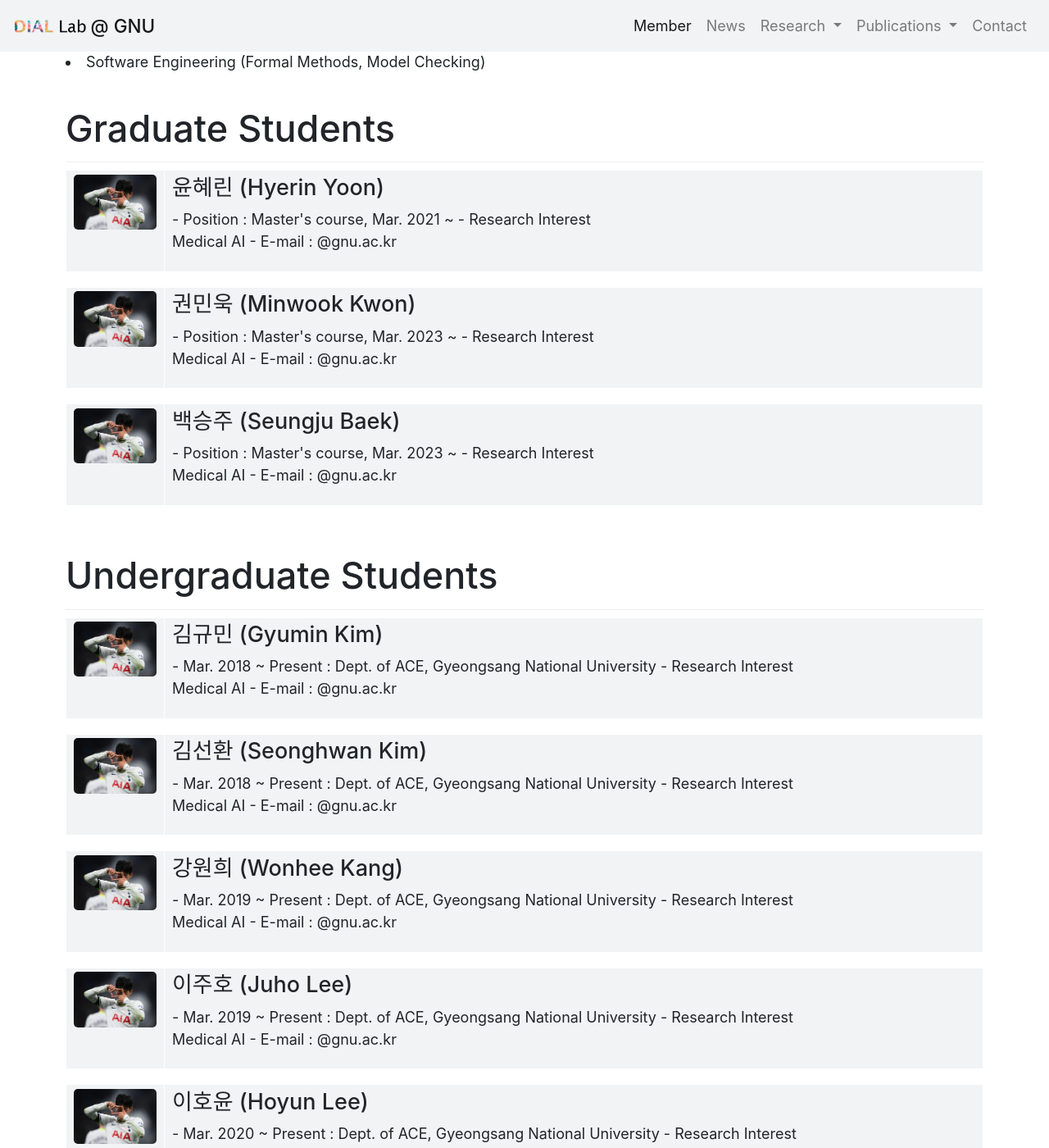
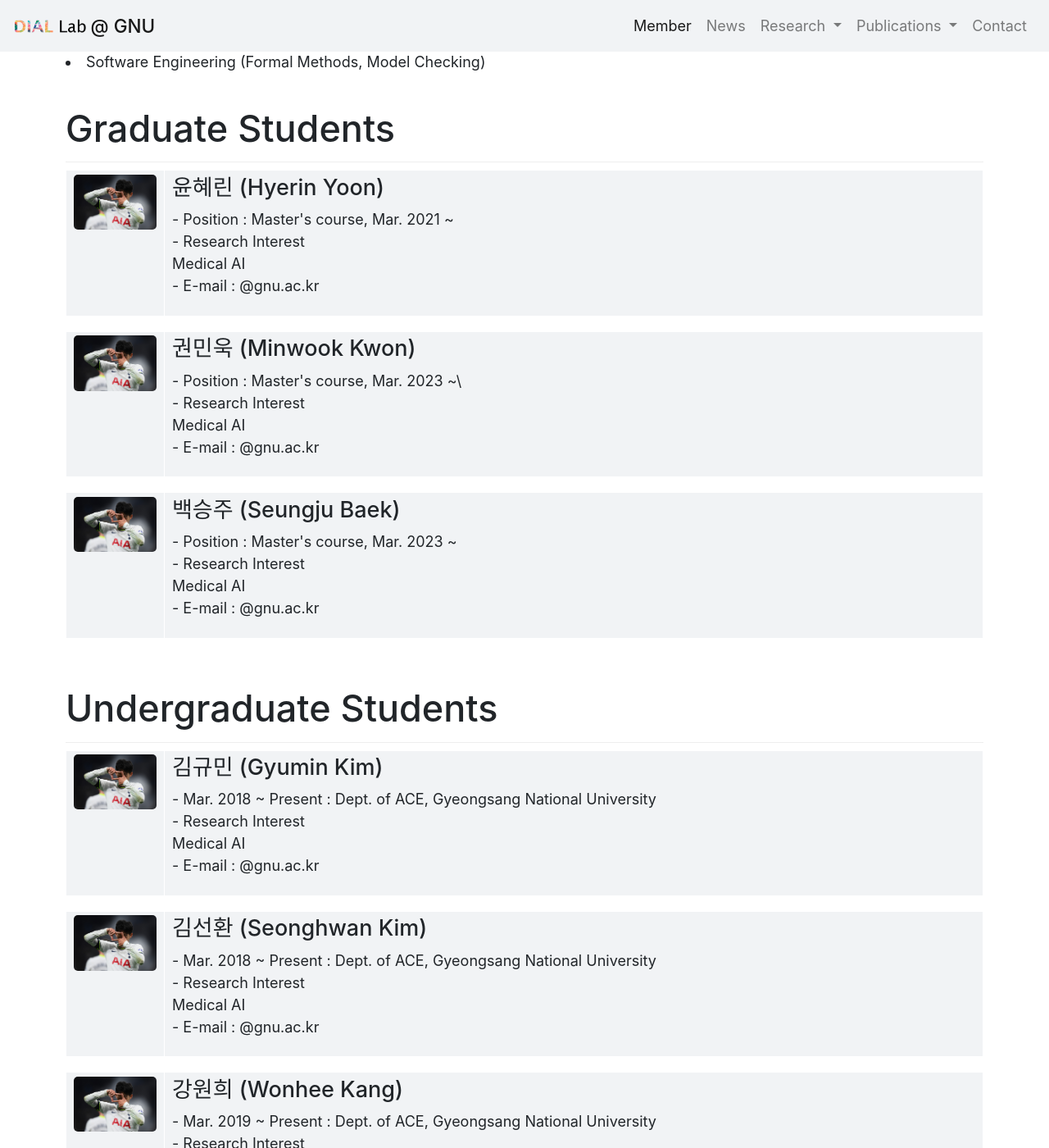
Before and after one commit to LEEJUH0/LEEJUH0.github.io, a Jekyll site: the page built from member/members.html, in a window 1280 px wide and 1400 px high, scrolled down 1072 px. Shown: the whole window at 82% size. Built offline with Jekyll 4.4.1, drawn with Linux system fonts in a browser that asks for light colours; some web fonts are replaced; some of the changed text lies outside the part shown.

Commit message:
Update members.html

```diff
--- a/member/members.html
+++ b/member/members.html
@@ -7,10 +7,9 @@ permalink: /member/members/
 
 <head>
 	<style>
-		.tbody tr:nth-child(odd) td,
-		.tbody tr:nth-child(odd) th {
-			background-color: #ffffff;
-		}
+		tbody tr:nth-child(odd) td, tbody tr:nth-child(odd) th {
+    background-color: #f1f3f5;
+}
 	</style>
 </head>
 
@@ -19,7 +18,7 @@ permalink: /member/members/
 
 	<table>
 		<tr valign="top">
-			<td width="120"><img align="left" width="200px" height="250px" margin="10px"
+			<td width="120"><img align="left" width="350px" height="250px" margin="10px"
 					src="/images/test_image2.jpg" />
 			</td>
 			<td>
@@ -72,9 +71,11 @@ permalink: /member/members/
 				<ul>
 					<h4>윤혜린 (Hyerin Yoon)</h4>
 					- Position : Master's course, Mar. 2021 ~
+					<br>
 					- Research Interest
 					<br>
 					Medical AI
+					<br>
 					- E-mail : @gnu.ac.kr
 				</ul>
 			</td>
@@ -87,10 +88,12 @@ permalink: /member/members/
 			<td>
 				<ul>
 					<h4>권민욱 (Minwook Kwon)</h4>
-					- Position : Master's course, Mar. 2023 ~
+					- Position : Master's course, Mar. 2023 ~\
+					<br>
 					- Research Interest
 					<br>
 					Medical AI
+					<br>
 					- E-mail : @gnu.ac.kr
 				</ul>
 			</td>
@@ -104,9 +107,11 @@ permalink: /member/members/
 				<ul>
 					<h4>백승주 (Seungju Baek)</h4>
 					- Position : Master's course, Mar. 2023 ~
+					<br>
 					- Research Interest
 					<br>
 					Medical AI
+					<br>
 					- E-mail : @gnu.ac.kr
 				</ul>
 			</td>
@@ -122,9 +127,11 @@ permalink: /member/members/
 				<ul>
 					<h4>김규민 (Gyumin Kim)</h4>
 					- Mar. 2018 ~ Present : Dept. of ACE, Gyeongsang National University
+					<br>
 					- Research Interest
 					<br>
 					Medical AI
+					<br>
 					- E-mail : @gnu.ac.kr
 				</ul>
 			</td>
@@ -138,9 +145,11 @@ permalink: /member/members/
 				<ul>
 					<h4>김선환 (Seonghwan Kim)</h4>
 					- Mar. 2018 ~ Present : Dept. of ACE, Gyeongsang National University
+					<br>
 					- Research Interest
 					<br>
 					Medical AI
+					<br>
 					- E-mail : @gnu.ac.kr
 				</ul>
 			</td>
@@ -154,9 +163,11 @@ permalink: /member/members/
 				<ul>
 					<h4>강원희 (Wonhee Kang)</h4>
 					- Mar. 2019 ~ Present : Dept. of ACE, Gyeongsang National University
+					<br>
 					- Research Interest
 					<br>
 					Medical AI
+					<br>
 					- E-mail : @gnu.ac.kr
 				</ul>
 			</td>
@@ -170,9 +181,11 @@ permalink: /member/members/
 				<ul>
 					<h4>이주호 (Juho Lee)</h4>
 					- Mar. 2019 ~ Present : Dept. of ACE, Gyeongsang National University
+					<br>
 					- Research Interest
 					<br>
 					Medical AI
+					<br>
 					- E-mail : @gnu.ac.kr
 				</ul>
 			</td>
@@ -186,9 +199,11 @@ permalink: /member/members/
 				<ul>
 					<h4>이호윤 (Hoyun Lee)</h4>
 					- Mar. 2020 ~ Present : Dept. of ACE, Gyeongsang National University
+					<br>
 					- Research Interest
 					<br>
 					Medical AI
+					<br>
 					- E-mail : @gnu.ac.kr
 				</ul>
 			</td>
@@ -202,9 +217,11 @@ permalink: /member/members/
 				<ul>
 					<h4>송소민 (Somin Song)</h4>
 					- Mar. 2020 ~ Present : Dept. of ACE, Gyeongsang National University
+					<br>
 					- Research Interest
 					<br>
 					Medical AI
+					<br>
 					- E-mail : @gnu.ac.kr
 				</ul>
 			</td>
@@ -218,9 +235,11 @@ permalink: /member/members/
 				<ul>
 					<h4>조민아 (Mina Cho)</h4>
 					- Mar. 2020 ~ Present : Dept. of ACE, Gyeongsang National University
+					<br>
 					- Research Interest
 					<br>
 					Medical AI
+					<br>
 					- E-mail : @gnu.ac.kr
 				</ul>
 			</td>
```
